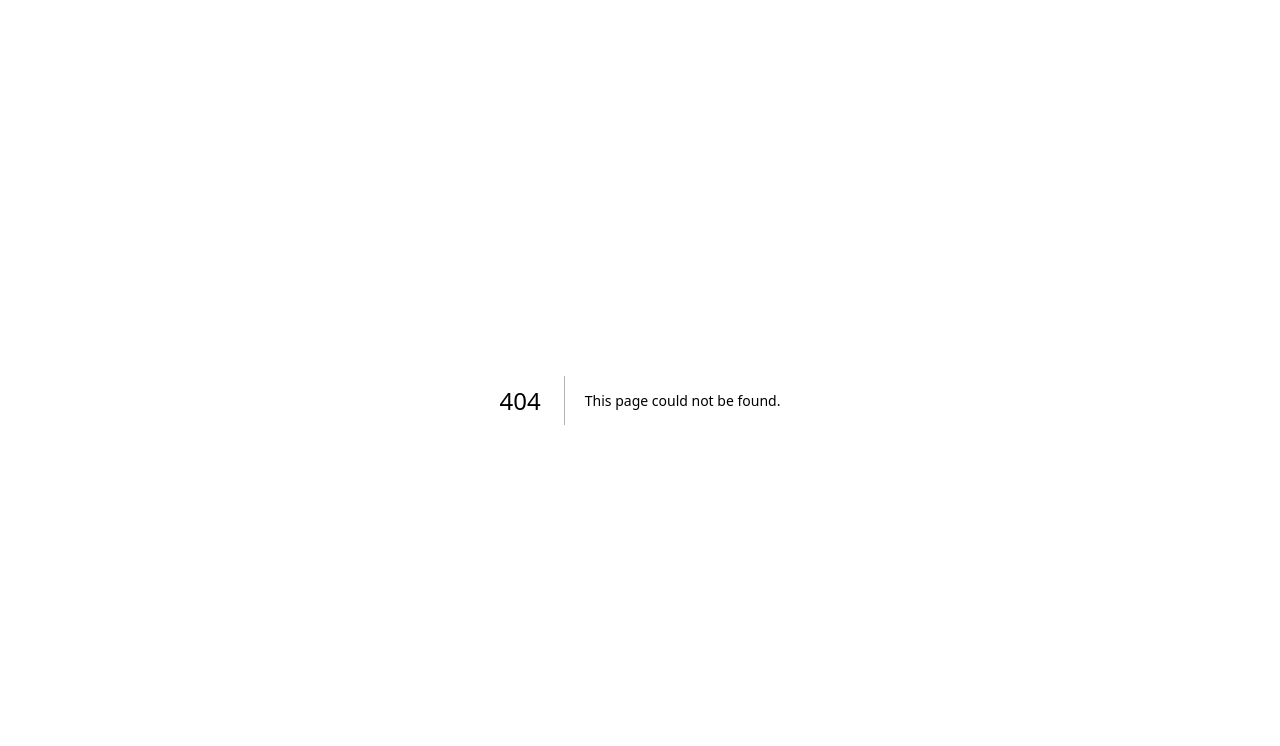
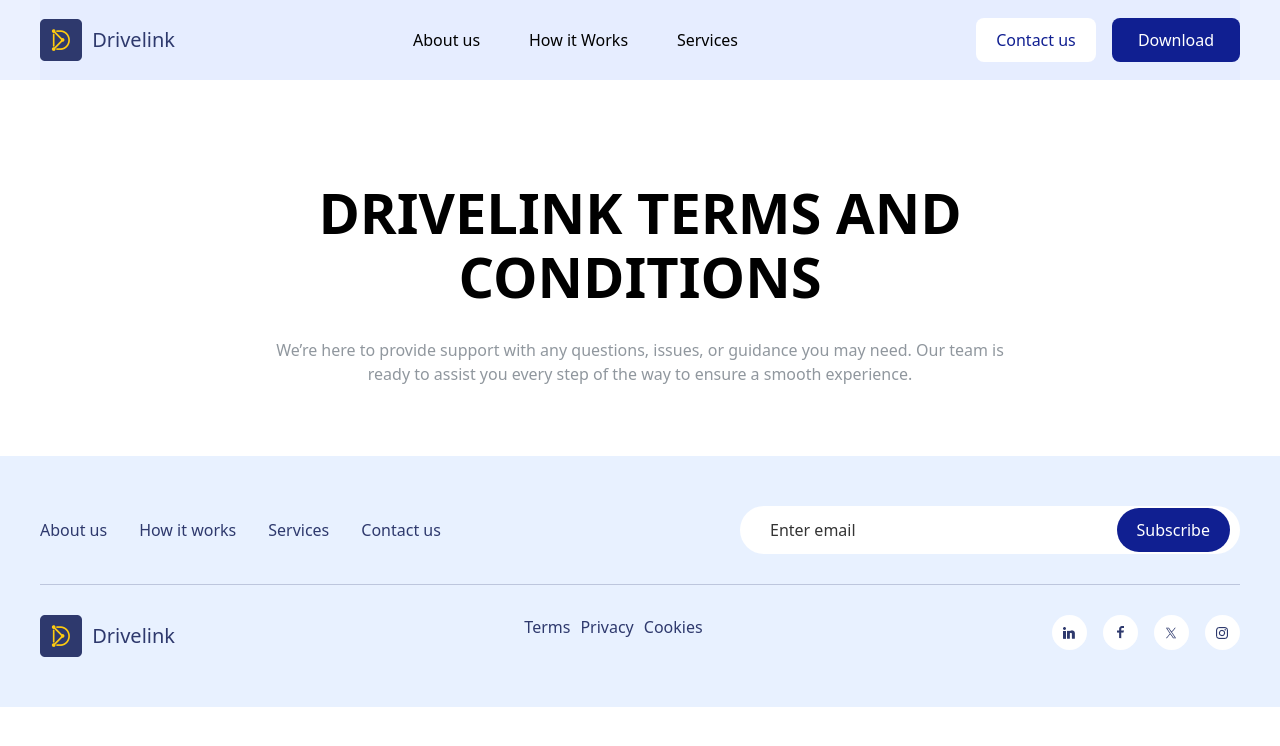
Before and after one commit to Drive-Link/drivelink_new_website, a Next.js app: page /terms in a window 1280 px wide. Before the commit this address had no page. Shown: the top 746 px of the page. Built offline with nearby package versions, Linux system fonts and the light colour scheme.

Commit message:
terms and cond

```diff
--- /dev/null
+++ b/src/app/(pages)/terms/page.tsx
@@ -0,0 +1,12 @@
+import TermsHero from '@/components/terms ui/termsHero'
+import React from 'react'
+
+const page = () => {
+  return (
+    <div className="termsPage">
+        <TermsHero/>
+    </div>
+  )
+}
+
+export default page
--- a/src/app/layout.tsx
+++ b/src/app/layout.tsx
@@ -1,6 +1,8 @@
 import type { Metadata } from "next";
 import { Geist, Geist_Mono } from "next/font/google";
 import "./globals.css";
+import Header from "@/components/header-component/header";
+import Footer from "@/components/footer/footer";
 
 const geistSans = Geist({
   variable: "--font-geist-sans",
@@ -25,7 +27,11 @@ export default function RootLayout({
   return (
     <html lang="en">
       <body className={`${geistSans.variable} ${geistMono.variable}`}>
+        <Header/>
+        <main>
         {children}
+        </main>
+        <Footer/>
       </body>
     </html>
   );
--- a/src/app/page.tsx
+++ b/src/app/page.tsx
@@ -1,19 +1,15 @@
 import About from '@/components/about-section/about'
 import DownloadApp from '@/components/downloadapp/downloadapp'
-import Footer from '@/components/footer/footer'
-import Header from '@/components/header-component/header'
 import HeroSection from '@/components/hero-section/hero-section'
 import Whyus from '@/components/whyus-section/whyus'
 import React from 'react'
 const page = () => {
   return (
    <div className="app bg-white min-h-[100vh]">
-    <Header/>
     <HeroSection/>
     <About/>
     <Whyus/>
     <DownloadApp/>
-    <Footer/>
    </div>
   )
 }
--- /dev/null
+++ b/src/components/terms ui/termsHero.tsx
@@ -0,0 +1,22 @@
+import React from 'react'
+
+const TermsHero = () => {
+  return (
+    <div className='terms-hero-section' >
+        <div className="terms-hero-section-content max-w-[1200px] px-[18px] pt-[100px] pb-[70px] mx-auto ">
+            <div className="h1 flex justify-center ">
+                <span className='text-center font-[700] tracking-[-3%] text-[30px] leading-[40px] sm:text-[56px] sm:font-[600] sm:leading-[64px] max-w-[500px] sm:max-w-[1000px]  ' >
+                DRIVELINK TERMS AND CONDITIONS
+                </span>
+            </div>
+            <div className="p flex justify-center mt-[30px] ">
+                <p className='text-center max-w-[330px] sm:max-w-[750px] text-[#90979E] sm:text-[16px] text-[18px] font-[400] sm:leading-[24px] leading-[26px]  tracking-[0px] ' >
+                    We’re here to provide support with any questions, issues, or guidance you may need. Our team is ready to assist you every step of the way to ensure a smooth experience.
+                </p>
+            </div>
+        </div>
+    </div>
+  )
+}
+
+export default TermsHero
```
